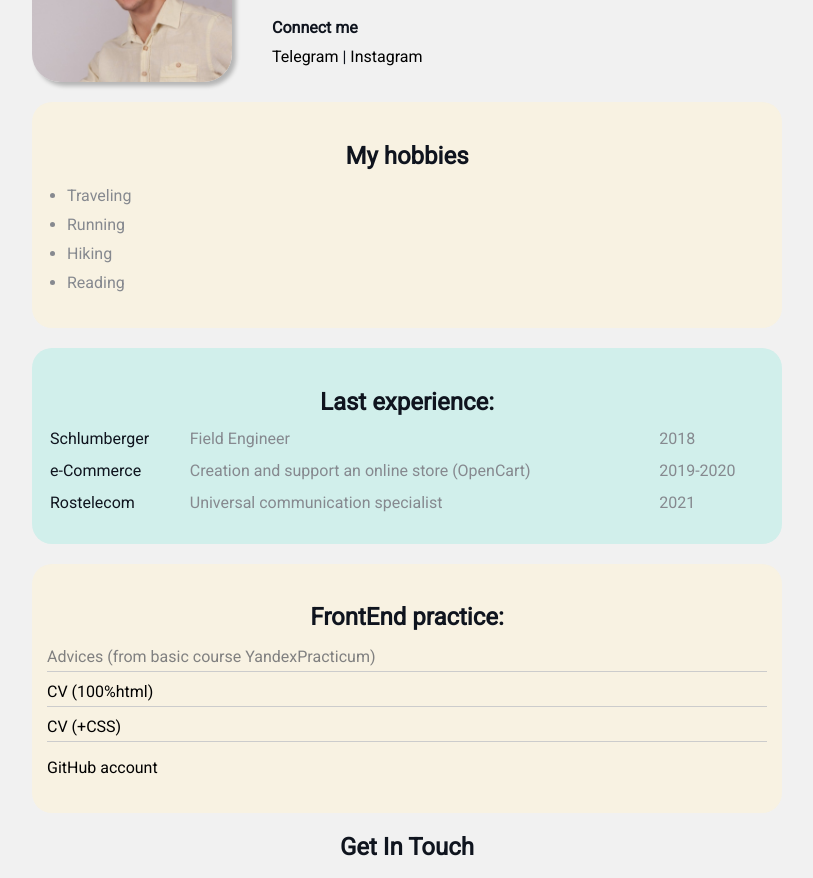
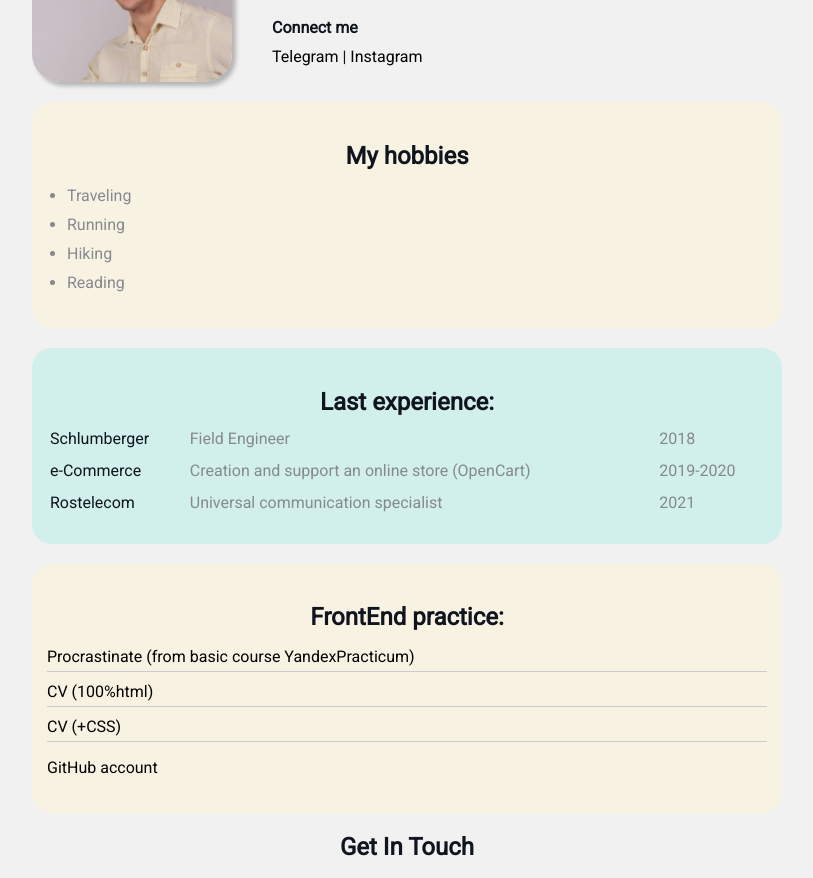
Before and after one commit to FKondakov/CV-css, a plain HTML site: page index.html in a window 1280 px wide. Shown: the part 160-1038 px from the top of the page, without its empty margins (233-1046 px from the left). Drawn offline with Linux system fonts and the light colour scheme.

Commit message:
Update index.html

```diff
--- a/index.html
+++ b/index.html
@@ -56,7 +56,7 @@
     <div class="card bg-red">
         <h2>FrontEnd practice:</h2>
         <ul class="link-list links">
-            <li><a href="">Advices (from basic course YandexPracticum)</a></li>
+            <li><a href="https://fkondakov.github.io/Procrastinate/">Procrastinate (from basic course YandexPracticum)</a></li>
             <li><a href="https://fkondakov.github.io/CV-html/">CV (100%html)</a></li>
             <li><a href="https://fkondakov.github.io/CV-css/">CV (+CSS)</a></li>
         </ul>
```
